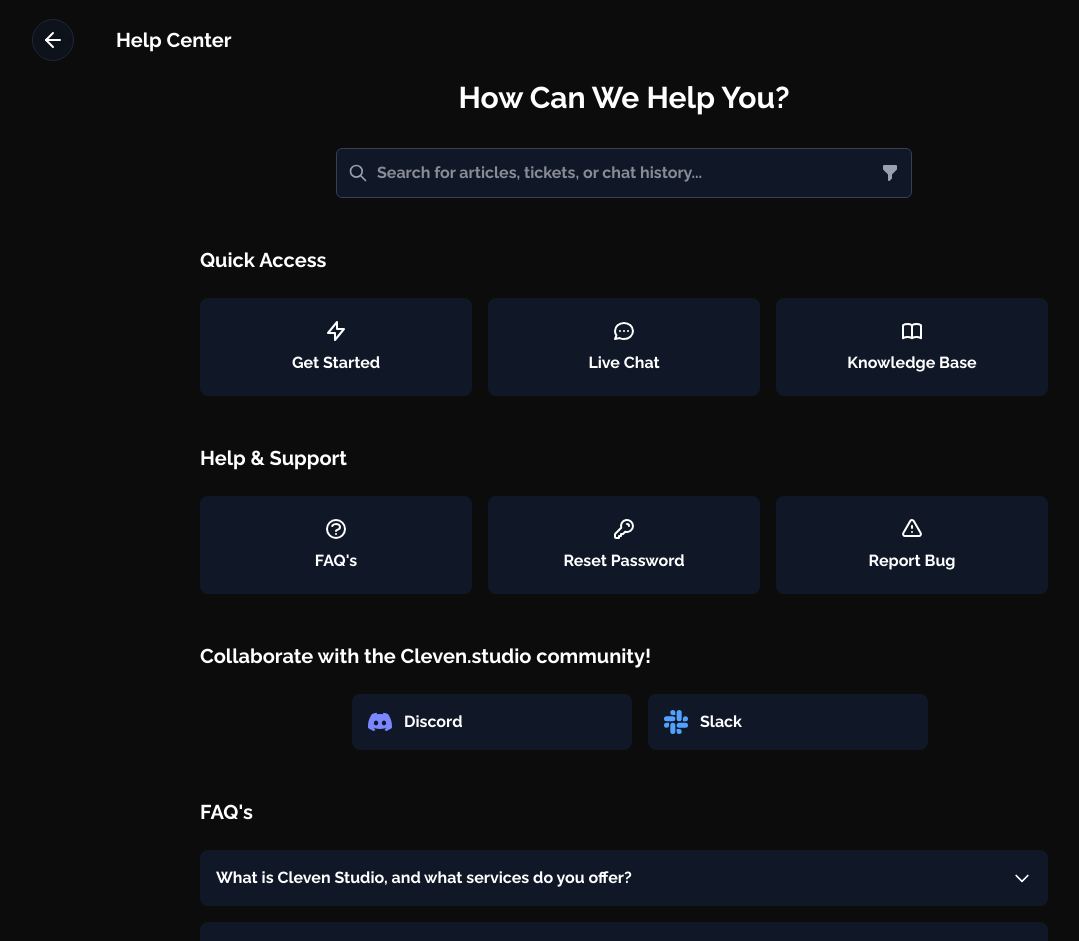
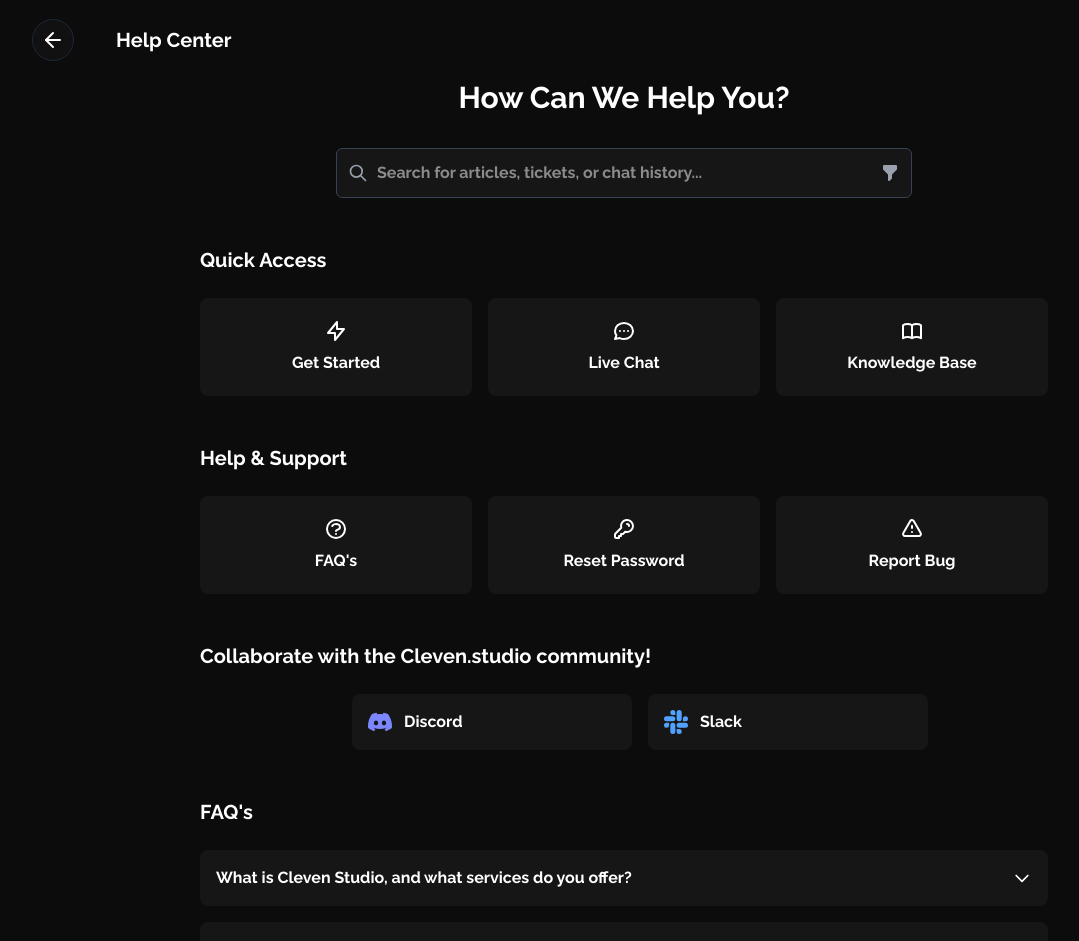
Before and after one commit to Urcodingbuddy/Cleven.Studio, a Next.js app in the folder apps/Client/: page /help-center in a window 1280 px wide. Shown: the top 941 px of the page, without its empty margins (16-1095 px from the left). Built offline with nearby package versions, Linux system fonts and the light colour scheme.

Commit message:
change the Ui of Help center

```diff
--- a/apps/Client/app/help-center/page.tsx
+++ b/apps/Client/app/help-center/page.tsx
@@ -51,7 +51,7 @@ export default function HelpCenter() {
           <div className="w-8 h-8 flex items-center">
             <button
               onClick={() => { router.back() }}
-              className="relative flex items-center justify-center p-2 rounded-full bg-gray-900/50 backdrop-blur-sm border border-gray-800 transition-all duration-300 hover:bg-[#67e8f9]/20 hover:text-[#67e8f9] hover:border-[#67e8f9] group cursor-pointer"
+              className="relative flex items-center justify-center p-2 rounded-full bg-[#161616]/50 backdrop-blur-sm border border-gray-800 transition-all duration-300 hover:bg-[#67e8f9]/20 hover:text-[#67e8f9] hover:border-[#67e8f9] group cursor-pointer"
               title='Back'
             >
               <ArrowLeft className="w-6 h-6 transition-transform duration-300 hover:scale-110" />
@@ -76,7 +76,7 @@ export default function HelpCenter() {
               value={searchQuery}
               onChange={(e) => setSearchQuery(e.target.value)}
               placeholder="Search for articles, tickets, or chat history..."
-              className="w-full py-3 px-4 pl-10 bg-gray-900 border border-gray-700 rounded-md text-white focus:outline-none focus:ring-2 focus:ring-gray-500 transition-all duration-300"
+              className="w-full py-3 px-4 pl-10 bg-[#161616] border border-gray-700 rounded-md text-white focus:outline-none focus:ring-2 focus:ring-gray-500 transition-all duration-300"
             />
             <div className="absolute inset-y-0 left-0 pl-3 flex items-center pointer-events-none">
               <svg className="h-5 w-5 text-gray-400" fill="none" viewBox="0 0 24 24" stroke="currentColor">
@@ -96,7 +96,7 @@ export default function HelpCenter() {
           <h2 className="text-xl font-semibold mb-6">Quick Access</h2>
           <div className="grid grid-cols-1 sm:grid-cols-3 gap-4">
             <Link href="#get-started">
-              <div className="bg-gray-900 p-5 rounded-lg text-center transition-all duration-300 hover:bg-gray-800 hover:shadow-lg hover:scale-105 cursor-pointer border border-transparent hover:border-gray-700">
+              <div className="bg-[#161616] p-5 rounded-lg text-center transition-all duration-300 hover:bg-[#1A1A1A] hover:shadow-lg hover:scale-105 cursor-pointer border border-transparent hover:border-gray-700">
                 <div className="flex flex-col items-center">
                   <svg className="w-6 h-6 mb-2" fill="none" viewBox="0 0 24 24" stroke="currentColor">
                     <path strokeLinecap="round" strokeLinejoin="round" strokeWidth="2" d="M13 10V3L4 14h7v7l9-11h-7z" />
@@ -107,7 +107,7 @@ export default function HelpCenter() {
             </Link>
 
             <Link href="#live-chat">
-              <div className="bg-gray-900 p-5 rounded-lg text-center transition-all duration-300 hover:bg-gray-800 hover:shadow-lg hover:scale-105 cursor-pointer border border-transparent hover:border-gray-700">
+              <div className="bg-[#161616] p-5 rounded-lg text-center transition-all duration-300 hover:bg-[#1A1A1A] hover:shadow-lg hover:scale-105 cursor-pointer border border-transparent hover:border-gray-700">
                 <div className="flex flex-col items-center">
                   <svg className="w-6 h-6 mb-2" fill="none" viewBox="0 0 24 24" stroke="currentColor">
                     <path strokeLinecap="round" strokeLinejoin="round" strokeWidth="2" d="M8 12h.01M12 12h.01M16 12h.01M21 12c0 4.418-4.03 8-9 8a9.863 9.863 0 01-4.255-.949L3 20l1.395-3.72C3.512 15.042 3 13.574 3 12c0-4.418 4.03-8 9-8s9 3.582 9 8z" />
@@ -118,7 +118,7 @@ export default function HelpCenter() {
             </Link>
 
             <Link href="#knowledge-base">
-              <div className="bg-gray-900 p-5 rounded-lg text-center transition-all duration-300 hover:bg-gray-800 hover:shadow-lg hover:scale-105 cursor-pointer border border-transparent hover:border-gray-700">
+              <div className="bg-[#161616] p-5 rounded-lg text-center transition-all duration-300 hover:bg-[#1A1A1A] hover:shadow-lg hover:scale-105 cursor-pointer border border-transparent hover:border-gray-700">
                 <div className="flex flex-col items-center">
                   <svg className="w-6 h-6 mb-2" fill="none" viewBox="0 0 24 24" stroke="currentColor">
                     <path strokeLinecap="round" strokeLinejoin="round" strokeWidth="2" d="M12 6.253v13m0-13C10.832 5.477 9.246 5 7.5 5S4.168 5.477 3 6.253v13C4.168 18.477 5.754 18 7.5 18s3.332.477 4.5 1.253m0-13C13.168 5.477 14.754 5 16.5 5c1.747 0 3.332.477 4.5 1.253v13C19.832 18.477 18.247 18 16.5 18c-1.746 0-3.332.477-4.5 1.253" />
@@ -135,7 +135,7 @@ export default function HelpCenter() {
           <h2 className="text-xl font-semibold mb-6">Help & Support</h2>
           <div className="grid grid-cols-1 sm:grid-cols-3 gap-4">
             <Link href="#faqs">
-              <div className="bg-gray-900 p-5 rounded-lg text-center transition-all duration-300 hover:bg-gray-800 hover:shadow-lg hover:scale-105 cursor-pointer border border-transparent hover:border-gray-700">
+              <div className="bg-[#161616] p-5 rounded-lg text-center transition-all duration-300 hover:bg-[#1A1A1A] hover:shadow-lg hover:scale-105 cursor-pointer border border-transparent hover:border-gray-700">
                 <div className="flex flex-col items-center">
                   <svg className="w-6 h-6 mb-2" fill="none" viewBox="0 0 24 24" stroke="currentColor">
                     <path strokeLinecap="round" strokeLinejoin="round" strokeWidth="2" d="M8.228 9c.549-1.165 2.03-2 3.772-2 2.21 0 4 1.343 4 3 0 1.4-1.278 2.575-3.006 2.907-.542.104-.994.54-.994 1.093m0 3h.01M21 12a9 9 0 11-18 0 9 9 0 0118 0z" />
@@ -146,7 +146,7 @@ export default function HelpCenter() {
             </Link>
 
             <Link href="#reset-password">
-              <div className="bg-gray-900 p-5 rounded-lg text-center transition-all duration-300 hover:bg-gray-800 hover:shadow-lg hover:scale-105 cursor-pointer border border-transparent hover:border-gray-700">
+              <div className="bg-[#161616] p-5 rounded-lg text-center transition-all duration-300 hover:bg-[#1A1A1A] hover:shadow-lg hover:scale-105 cursor-pointer border border-transparent hover:border-gray-700">
                 <div className="flex flex-col items-center">
                   <svg className="w-6 h-6 mb-2" fill="none" viewBox="0 0 24 24" stroke="currentColor">
                     <path strokeLinecap="round" strokeLinejoin="round" strokeWidth="2" d="M15 7a2 2 0 012 2m4 0a6 6 0 01-7.743 5.743L11 17H9v2H7v2H4a1 1 0 01-1-1v-2.586a1 1 0 01.293-.707l5.964-5.964A6 6 0 1121 9z" />
@@ -157,7 +157,7 @@ export default function HelpCenter() {
             </Link>
 
             <Link href="#report-bug">
-              <div className="bg-gray-900 p-5 rounded-lg text-center transition-all duration-300 hover:bg-gray-800 hover:shadow-lg hover:scale-105 cursor-pointer border border-transparent hover:border-gray-700">
+              <div className="bg-[#161616] p-5 rounded-lg text-center transition-all duration-300 hover:bg-[#1A1A1A] hover:shadow-lg hover:scale-105 cursor-pointer border border-transparent hover:border-gray-700">
                 <div className="flex flex-col items-center">
                   <svg className="w-6 h-6 mb-2" fill="none" viewBox="0 0 24 24" stroke="currentColor">
                     <path strokeLinecap="round" strokeLinejoin="round" strokeWidth="2" d="M12 9v2m0 4h.01m-6.938 4h13.856c1.54 0 2.502-1.667 1.732-3L13.732 4c-.77-1.333-2.694-1.333-3.464 0L3.34 16c-.77 1.333.192 3 1.732 3z" />
@@ -174,7 +174,7 @@ export default function HelpCenter() {
           <h2 className="text-xl font-semibold mb-6">Collaborate with the Cleven.studio community!</h2>
           <div className="grid grid-cols-1 sm:grid-cols-2 gap-4 ml-38 max-w-xl">
             <Link href="https://discord.gg/clevenstudio" target="_blank">
-              <div className="bg-gray-900 p-4 rounded-lg flex items-center space-x-3 transition-all duration-300 hover:bg-gray-800 hover:shadow-lg hover:translate-x-1 cursor-pointer">
+              <div className="bg-[#161616] p-4 rounded-lg flex items-center space-x-3 transition-all duration-300 hover:bg-[#1A1A1A] hover:shadow-lg hover:translate-x-1 cursor-pointer">
                 <svg className="w-6 h-6 text-indigo-400" viewBox="0 0 24 24" fill="currentColor">
                   <path d="M20.317 4.3698a19.7913 19.7913 0 00-4.8851-1.5152.0741.0741 0 00-.0785.0371c-.211.3753-.4447.8648-.6083 1.2495-1.8447-.2762-3.68-.2762-5.4868 0-.1636-.3933-.4058-.8742-.6177-1.2495a.077.077 0 00-.0785-.037 19.7363 19.7363 0 00-4.8852 1.515.0699.0699 0 00-.0321.0277C.5334 9.0458-.319 13.5799.0992 18.0578a.0824.0824 0 00.0312.0561c2.0528 1.5076 4.0413 2.4228 5.9929 3.0294a.0777.0777 0 00.0842-.0276c.4616-.6304.8731-1.2952 1.226-1.9942a.076.076 0 00-.0416-.1057c-.6528-.2476-1.2743-.5495-1.8722-.8923a.077.077 0 01-.0076-.1277c.1258-.0943.2517-.1923.3718-.2914a.0743.0743 0 01.0776-.0105c3.9278 1.7933 8.18 1.7933 12.0614 0a.0739.0739 0 01.0785.0095c.1202.099.246.1981.3728.2924a.077.077 0 01-.0066.1276 12.2986 12.2986 0 01-1.873.8914.0766.0766 0 00-.0407.1067c.3604.698.7719 1.3628 1.225 1.9932a.076.076 0 00.0842.0286c1.961-.6067 3.9495-1.5219 6.0023-3.0294a.077.077 0 00.0313-.0552c.5004-5.177-.8382-9.6739-3.5485-13.6604a.061.061 0 00-.0312-.0286zM8.02 15.3312c-1.1825 0-2.1569-1.0857-2.1569-2.419 0-1.3332.9555-2.4189 2.157-2.4189 1.2108 0 2.1757 1.0952 2.1568 2.419 0 1.3332-.9555 2.4189-2.1569 2.4189zm7.9748 0c-1.1825 0-2.1569-1.0857-2.1569-2.419 0-1.3332.9554-2.4189 2.1569-2.4189 1.2108 0 2.1757 1.0952 2.1568 2.419 0 1.3332-.946 2.4189-2.1568 2.4189Z" />
                 </svg>
@@ -183,7 +183,7 @@ export default function HelpCenter() {
             </Link>
 
             <Link href="https://cleven-studio.slack.com" target="_blank">
-              <div className="bg-gray-900 p-4 rounded-lg flex items-center space-x-3 transition-all duration-300 hover:bg-gray-800 hover:shadow-lg hover:translate-x-1 cursor-pointer">
+              <div className="bg-[#161616] p-4 rounded-lg flex items-center space-x-3 transition-all duration-300 hover:bg-[#1A1A1A] hover:shadow-lg hover:translate-x-1 cursor-pointer">
                 <svg className="w-6 h-6 text-blue-400" viewBox="0 0 24 24" fill="currentColor">
                   <path d="M5.042 15.165a2.528 2.528 0 0 1-2.52 2.523A2.528 2.528 0 0 1 0 15.165a2.527 2.527 0 0 1 2.522-2.52h2.52v2.52zM6.313 15.165a2.527 2.527 0 0 1 2.521-2.52 2.527 2.527 0 0 1 2.521 2.52v6.313A2.528 2.528 0 0 1 8.834 24a2.528 2.528 0 0 1-2.521-2.522v-6.313zM8.834 5.042a2.528 2.528 0 0 1-2.521-2.52A2.528 2.528 0 0 1 8.834 0a2.528 2.528 0 0 1 2.521 2.522v2.52H8.834zM8.834 6.313a2.528 2.528 0 0 1 2.521 2.521 2.528 2.528 0 0 1-2.521 2.521H2.522A2.528 2.528 0 0 1 0 8.834a2.528 2.528 0 0 1 2.522-2.521h6.312zM18.956 8.834a2.528 2.528 0 0 1 2.522-2.521A2.528 2.528 0 0 1 24 8.834a2.528 2.528 0 0 1-2.522 2.521h-2.522V8.834zM17.688 8.834a2.528 2.528 0 0 1-2.523 2.521 2.527 2.527 0 0 1-2.52-2.521V2.522A2.527 2.527 0 0 1 15.165 0a2.528 2.528 0 0 1 2.523 2.522v6.312zM15.165 18.956a2.528 2.528 0 0 1 2.523 2.522A2.528 2.528 0 0 1 15.165 24a2.527 2.527 0 0 1-2.52-2.522v-2.522h2.52zM15.165 17.688a2.527 2.527 0 0 1-2.52-2.523 2.526 2.526 0 0 1 2.52-2.52h6.313A2.527 2.527 0 0 1 24 15.165a2.528 2.528 0 0 1-2.522 2.523h-6.313z" />
                 </svg>
@@ -200,7 +200,7 @@ export default function HelpCenter() {
             {faqItems.map((faq) => (
               <div
                 key={faq.id}
-                className="bg-gray-900 rounded-lg overflow-hidden transition-all duration-300 hover:bg-gray-800"
+                className="bg-[#161616] rounded-lg overflow-hidden transition-all duration-300 hover:bg-[#1A1A1A]"
               >
                 <button
                   className="w-full p-4 text-left flex justify-between items-center focus:outline-none"
@@ -219,7 +219,7 @@ export default function HelpCenter() {
                 </button>
 
                 {expandedFaq === faq.id && (
-                  <div className="p-4 pt-0 bg-gray-800 animate-fade-in">
+                  <div className="p-4 pt-0 bg-[#1A1A1A] animate-fade-in">
                     <p className="text-gray-300">{faq.answer}</p>
                   </div>
                 )}
@@ -230,7 +230,7 @@ export default function HelpCenter() {
       </main>
 
       {/* Footer */}
-      <footer className="py-6 px-6 bg-gray-900 border-t border-gray-800">
+      <footer className="py-6 px-6 bg-[#161616] border-t border-gray-800">
         <div className="max-w-4xl mx-auto text-center">
           <p className="text-gray-400 text-sm">
             &copy; {new Date().getFullYear()} Cleven Studio. All rights reserved.
```
